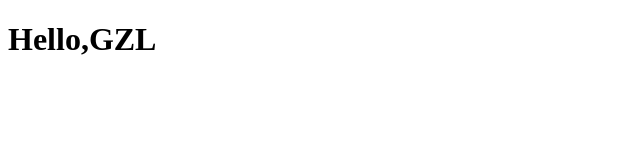
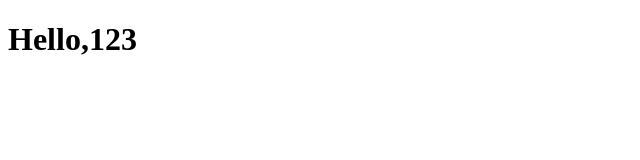
Before and after one commit to guozhiliang0911/guozhiliang0911, a plain HTML site: page index.html in a window 1280 px wide. Shown: the full height of the page, 0-640 px from the left. Drawn offline with Linux system fonts and the light colour scheme.

Commit message:
修改index

```diff
--- a/index.html
+++ b/index.html
@@ -7,6 +7,6 @@
     <title>index</title>
 </head>
 <body>
-    <h1>Hello,GZL</h1>
+    <h1>Hello,123</h1>
 </body>
 </html>
```
